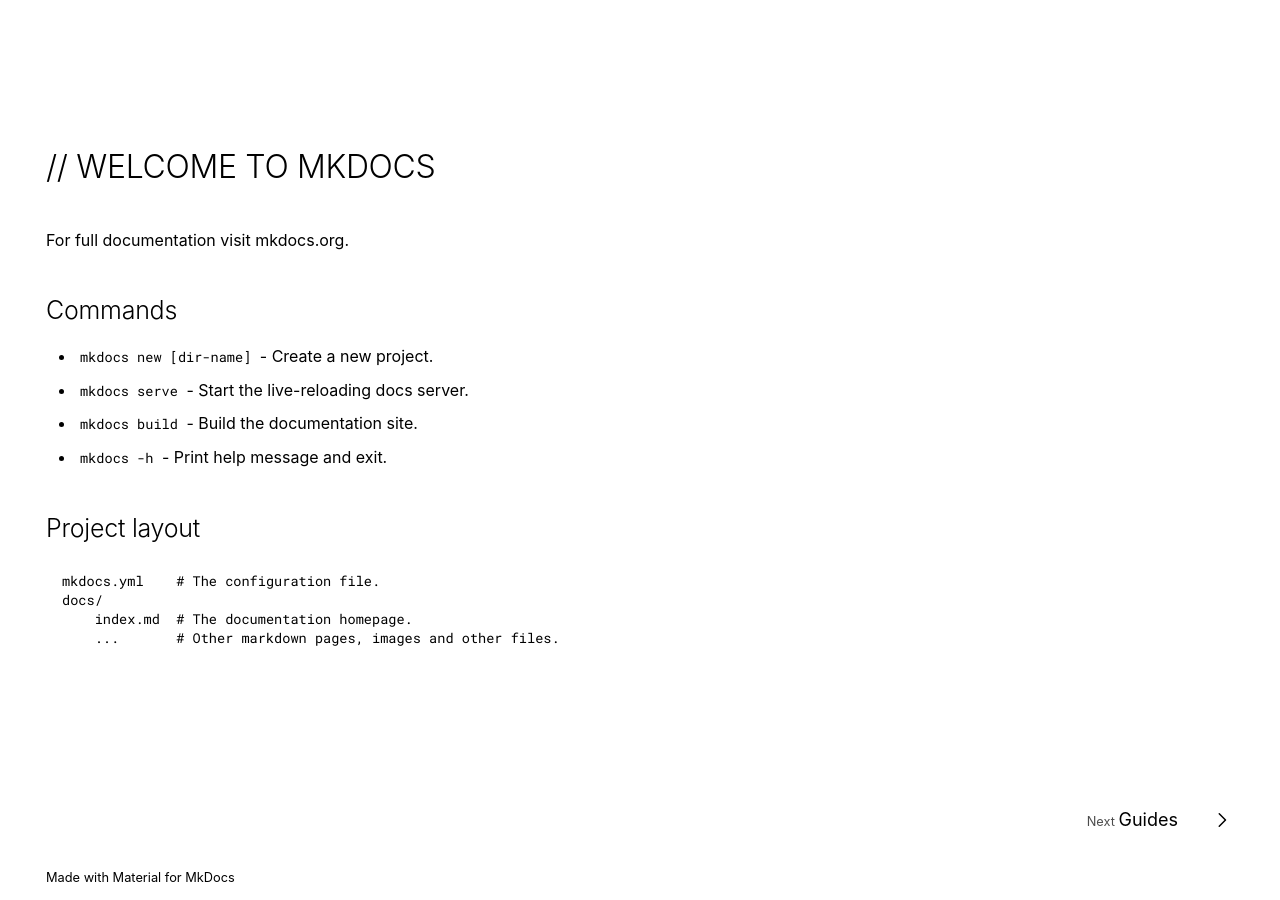
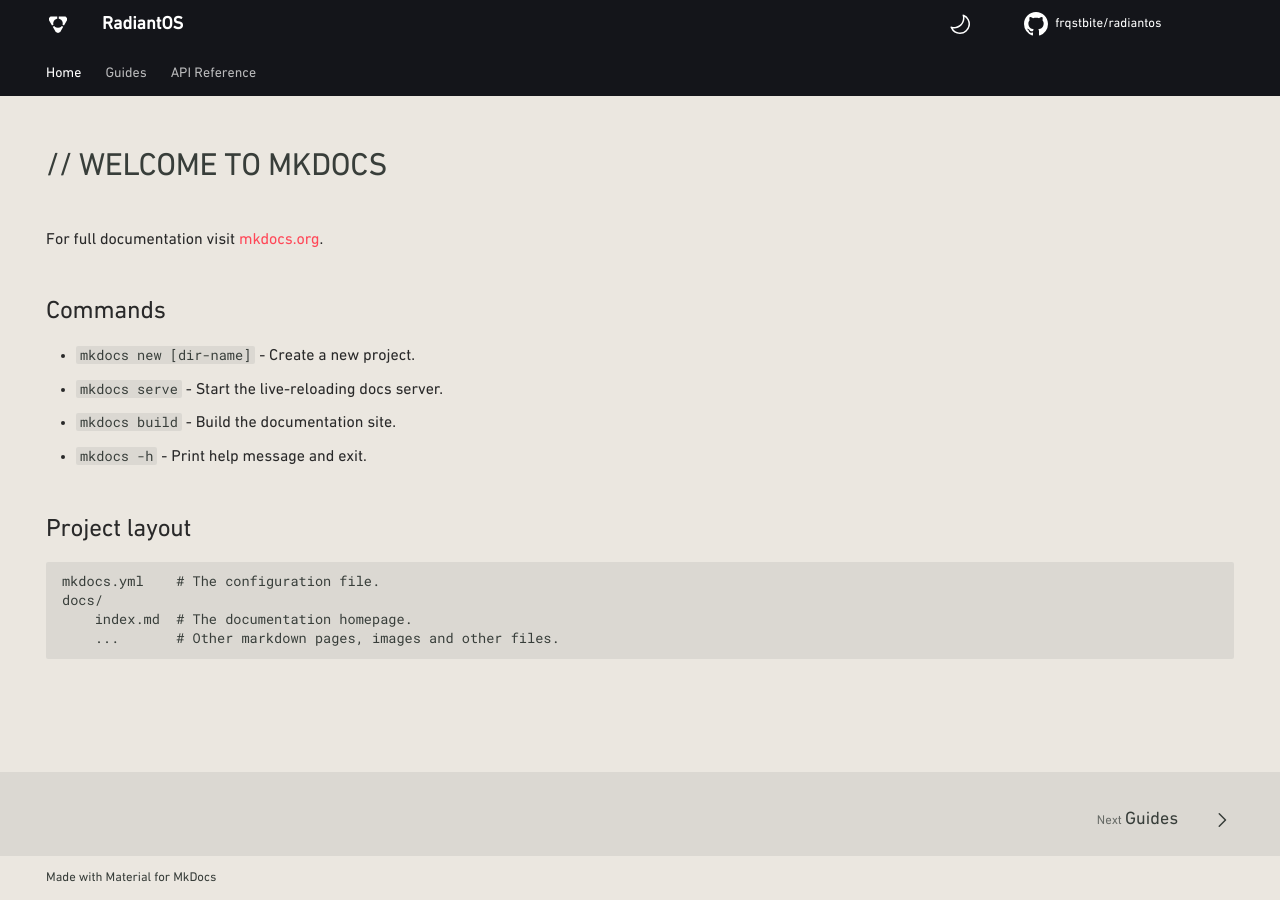
Before and after one commit to frqstbite/radiance, an MkDocs documentation site: the page built from docs/index.md, in a window 1280 px wide. Built offline with MkDocs 1.6.1 and Material for MkDocs 9.7.7, drawn with Linux system fonts in a browser that asks for light colours; comment, search, counter and statistics services are not loaded; the version menu is left out.

Commit message:
Social cards, versioning

```diff
--- a/mkdocs.yml
+++ b/mkdocs.yml
@@ -1,10 +1,15 @@
 site_name: RadiantOS
-site_description: RadiantOS is a unix-inspired pseudo-operating system built on web technology.
+site_description: A sleek unix-inspired pseudo-operating system built on web technology.
 site_url: https://frqstbite.github.io/radiantos
 repo_name: frqstbite/radiantos
 repo_url: https://github.com/frqstbite/radiantos
 
+extra:
+  version:
+    provider: mike
+
 extra_css:
+  - assets/stylesheets/theme/radiant.css
   - assets/stylesheets/theme/theme.css
 
 theme:
@@ -15,11 +20,13 @@
   palette:
     - media: '(prefers-color-scheme: dark)'
       scheme: radiant-dark
+      primary: black
       toggle:
         icon: octicons/sun-24
         name: '➔ LIGHT'
     - media: '(prefers-color-scheme: light)'
       scheme: radiant-light
+      primary: black
       toggle:
         icon: octicons/moon-24
         name: '➔ DARK'
@@ -51,6 +58,13 @@
     - Kernel API:
       - filesystem Module: api-reference/kernel/files.md
 
+plugins:
+  - social:
+      cards_layout_options:
+        background-color: "#0f1a24" #Valorant navy
+        color: "#ff4655" #Valorant red
+        font_family: Ubuntu
+
 markdown_extensions:
   - admonition
   - pymdownx.details
```
Also changed, not shown: 1 other file.
